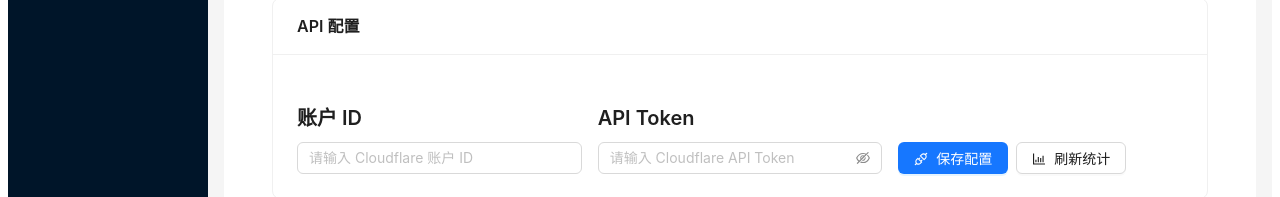
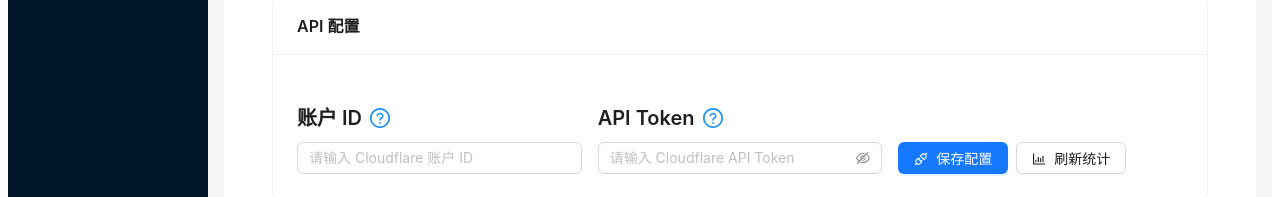
Before and after one commit to MainPoser/cf-tools, a React (Vite) app: page /ai in a window 1280 px wide. Shown: the part 260-457 px from the top of the page. Built offline with nearby package versions, Linux system fonts and the light colour scheme.

Commit message:
ai config combine

```diff
--- a/src/pages/ai/AIToolsOverview.tsx
+++ b/src/pages/ai/AIToolsOverview.tsx
@@ -1,12 +1,13 @@
 import { useState, useEffect } from 'react';
-import { Card, Row, Col, Typography, Button, Space, message, Alert, Progress, Input } from 'antd';
+import { Card, Row, Col, Typography, Button, Space, message, Alert, Progress, Input, Tooltip } from 'antd';
 import {
     RobotOutlined,
     FileTextOutlined,
     PictureOutlined,
     TranslationOutlined,
     ApiOutlined,
-    BarChartOutlined
+    BarChartOutlined,
+    QuestionCircleOutlined
 } from '@ant-design/icons';
 import { Link } from 'react-router-dom';
 import { useAutoTrackVisit } from '../../hooks/useAnalytics';
@@ -167,7 +168,24 @@
             <Card title="API 配置" style={{ marginBottom: '24px' }}>
                 <Row gutter={16}>
                     <Col span={8}>
-                        <Title level={4}>账户 ID</Title>
+                        <Title level={4}>
+                            账户 ID
+                            <Tooltip
+                                title={
+                                    <div>
+                                        <p><strong>获取账户ID的方法：</strong></p>
+                                        <p>1. 登录 <a href="https://dash.cloudflare.com" target="_blank" rel="noopener noreferrer">Cloudflare Dashboard</a></p>
+                                        <p>2. 左上角切换用户</p>
+                                        <p>3. 浏览器https://dash.cloudflare.com/xxxxxxxxxxxxxxxxxxxxxxxxxxxxxxx/home/domains中的xxxx部分</p>
+                                        <p>4. 账户ID格式通常是：32位十六进制字符串</p>
+                                    </div>
+                                }
+                                placement="topLeft"
+                                overlayStyle={{ maxWidth: '400px' }}
+                            >
+                                <QuestionCircleOutlined style={{ marginLeft: '8px', color: '#1890ff', cursor: 'help' }} />
+                            </Tooltip>
+                        </Title>
                         <Input
                             value={accountId}
                             onChange={(e) => setAccountId(e.target.value)}
@@ -175,7 +193,29 @@
                         />
                     </Col>
                     <Col span={8}>
-                        <Title level={4}>API Token</Title>
+                        <Title level={4}>
+                            API Token
+                            <Tooltip
+                                title={
+                                    <div>
+                                        <p><strong>获取API Token的方法：</strong></p>
+                                        <p>1. 登录 <a href="https://dash.cloudflare.com" target="_blank" rel="noopener noreferrer">Cloudflare Dashboard</a></p>
+                                        <p>2. 进入"我的个人资料" → "API 令牌"</p>
+                                        <p>3. 点击"创建令牌" → "自定义令牌"</p>
+                                        <p>4. 配置权限：</p>
+                                        <p>   • 账户：Cloudflare Workers AI:Edit</p>
+                                        <p>   • 账户：Account Analytics:Read</p>
+                                        <p>   • 区域资源：包含所有区域</p>
+                                        <p>5. 点击"继续以显示摘要" → "创建令牌"</p>
+                                        <p>6. 复制生成的API Token（注意：令牌只显示一次）</p>
+                                    </div>
+                                }
+                                placement="topLeft"
+                                overlayStyle={{ maxWidth: '450px' }}
+                            >
+                                <QuestionCircleOutlined style={{ marginLeft: '8px', color: '#1890ff', cursor: 'help' }} />
+                            </Tooltip>
+                        </Title>
                         <Input.Password
                             value={apiKey}
                             onChange={(e) => setApiKey(e.target.value)}
@@ -183,7 +223,7 @@
                         />
                     </Col>
                     <Col span={8}>
-                        <Title level={4}>&nbsp;</Title>
+                        <Title level={4}> </Title>
                         <Space>
                             <Button type="primary" onClick={saveConfig} icon={<ApiOutlined />}>
                                 保存配置
@@ -223,7 +263,7 @@
                         <Card
                             hoverable
                             style={{ height: '100%' }}
-                            bodyStyle={{ padding: '24px' }}
+                            styles={{ body: { padding: '24px' } }}
                         >
                             <div style={{ textAlign: 'center', marginBottom: '16px' }}>
                                 {tool.icon}
```
